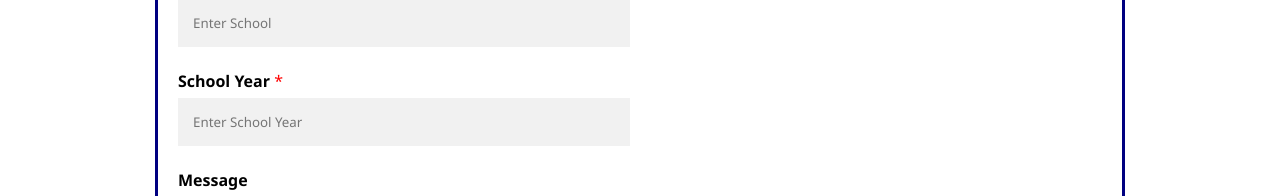
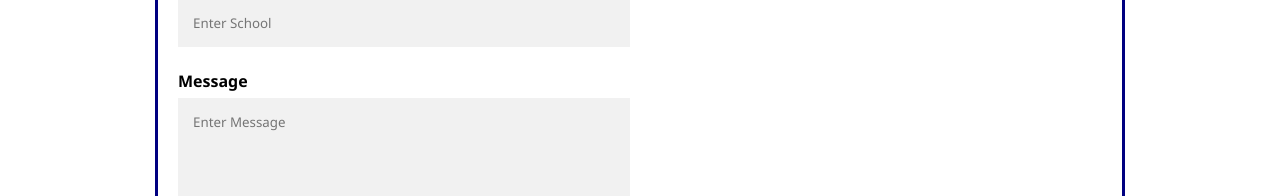
Before and after one commit to watubub/sgeo_website, a plain HTML site: page index.html in a window 1280 px wide. Shown: the part 2039-2235 px from the top of the page. Drawn offline with Linux system fonts and the light colour scheme.

Commit message:
removed school year

```diff
--- a/index.html
+++ b/index.html
@@ -149,18 +149,6 @@
                   name="school"
                   required
                 />
-                <label class="required" for="school_year"
-                  ><b>School Year</b></label
-                >
-                <input
-                  type="number"
-                  min="0"
-                  step="1"
-                  placeholder="Enter School Year"
-                  id="school_year"
-                  name="school_year"
-                  required
-                />
                 <label for="message"><b>Message</b></label>
                 <textarea
                   type="text"
```
